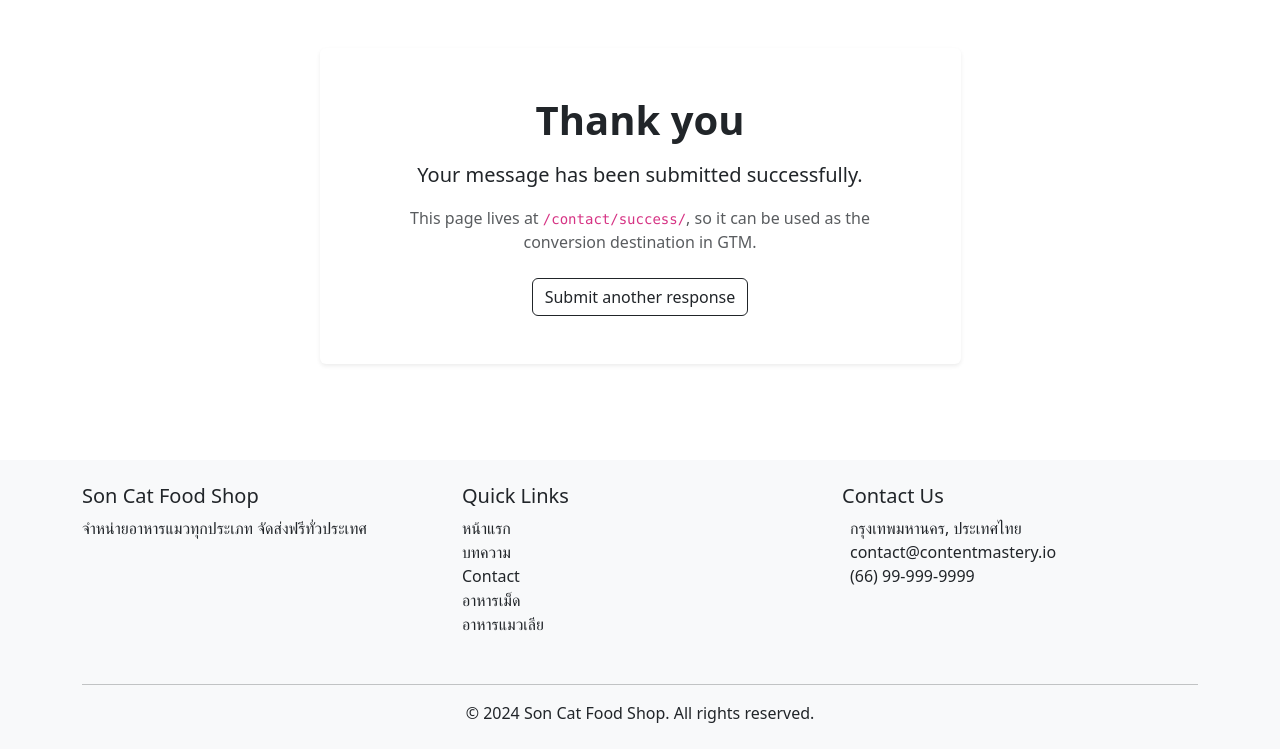
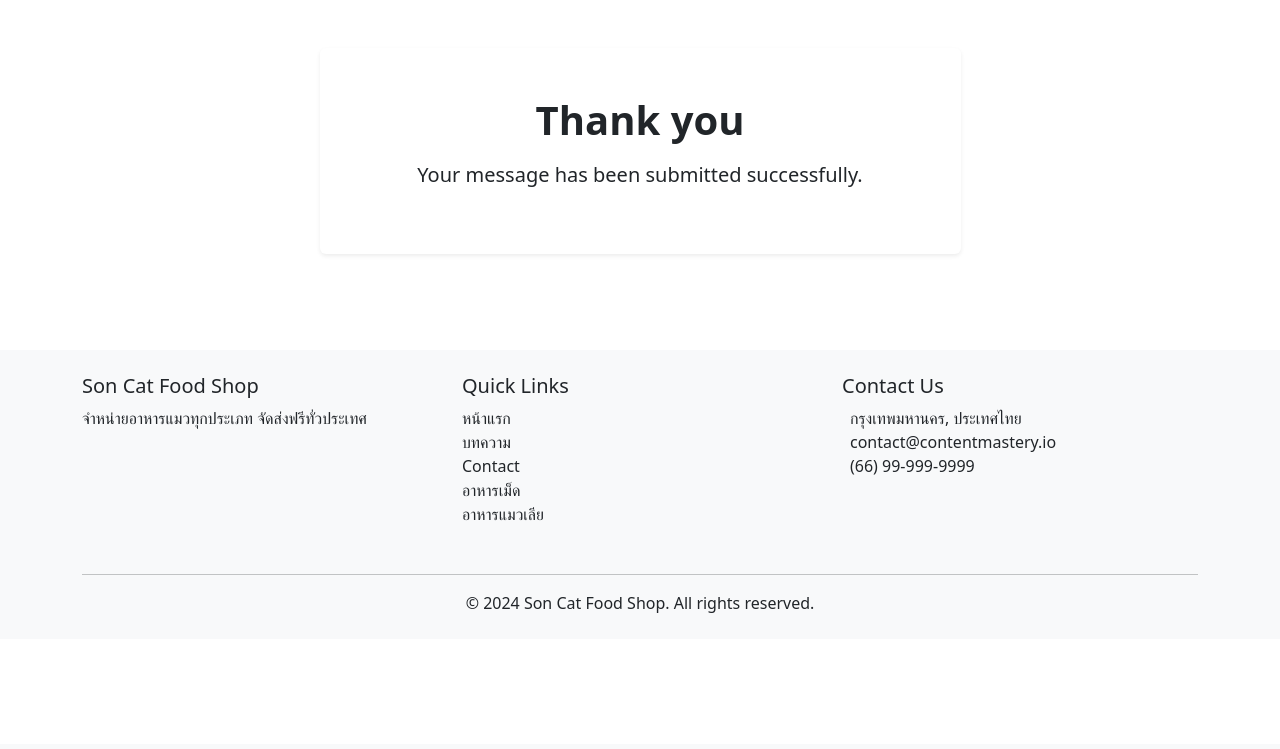
Before and after one commit to son-content-mastery/petshop, a Django app: page /contact/success/ in a window 1280 px wide. Shown: the part 56-805 px from the top of the page. After the commit the page ends 669 px from the top, so only its background shows below. Run offline with Django 4.2, Linux system fonts and the light colour scheme.

Commit message:
Simplify contact success page

```diff
--- a/blog/templates/blog/contact-success.html
+++ b/blog/templates/blog/contact-success.html
@@ -14,8 +14,6 @@
                     <div class="card-body p-5">
                         <h1 class="display-6 fw-bold mb-3">Thank you</h1>
                         <p class="lead">Your message has been submitted successfully.</p>
-                        <p class="text-muted mb-4">This page lives at <code>/contact/success/</code>, so it can be used as the conversion destination in GTM.</p>
-                        <a href="/contact/" class="btn btn-outline-dark">Submit another response</a>
                     </div>
                 </div>
             </div>
```
